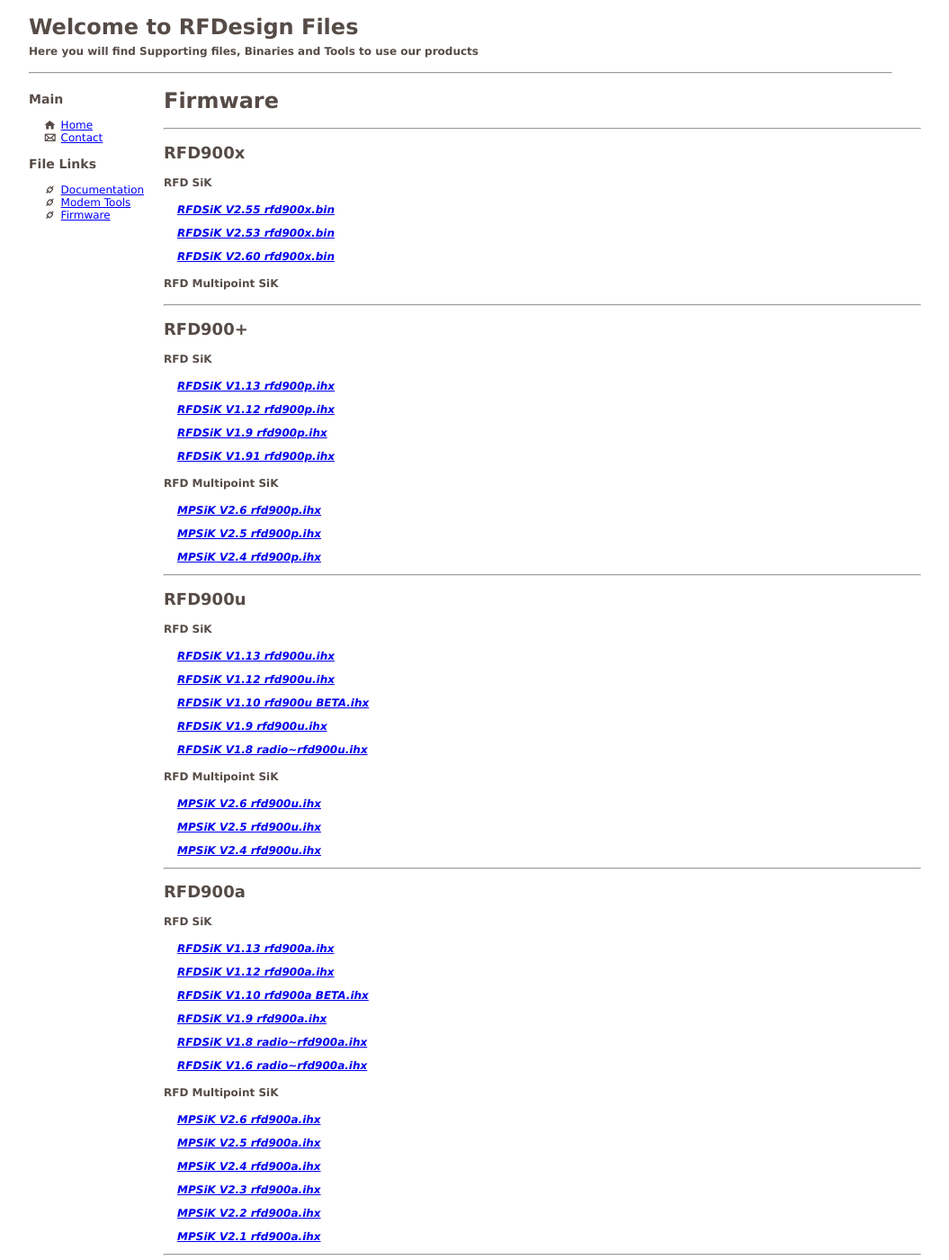
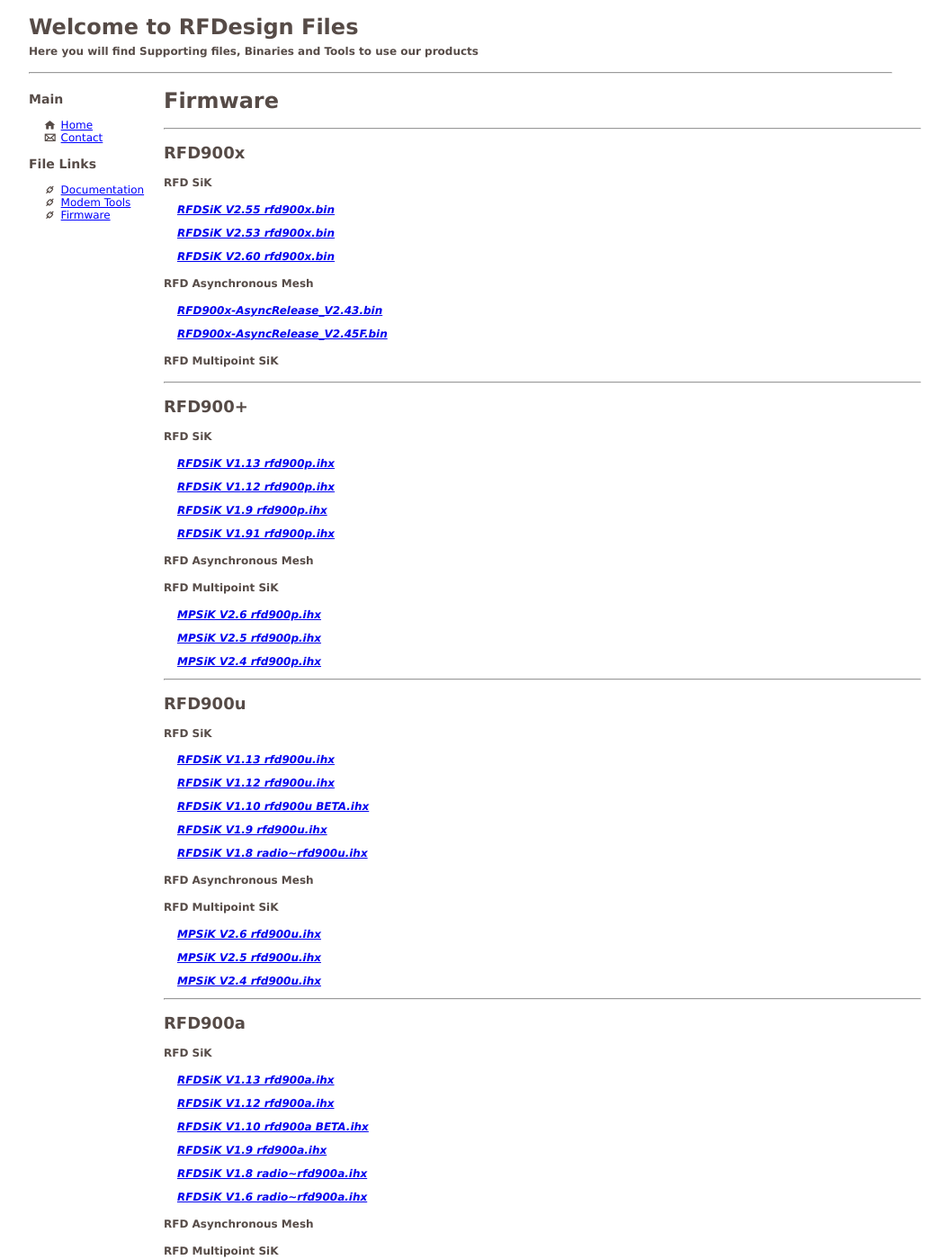
Before and after one commit to RFDesign/rfdesign.github.io, a Jekyll site: the page built from firmware.html, in a window 1280 px wide and 1400 px high. Shown: the whole window at 90% size, without its empty margins (26-1081 px from the left). Built offline with Jekyll 4.4.1, drawn with Linux system fonts in a browser that asks for light colours; some of the changed text lies outside the part shown.

Commit message:
Update firmware.html
Added Async

```diff
--- a/firmware.html
+++ b/firmware.html
@@ -15,6 +15,13 @@ title: Firmware
     </address>
     {% endfor %}
 
+    <h4>RFD Asynchronous Mesh</h4>
+    {% for file in modem.modems..Async %}
+    <address>
+        <p><strong><a href="{{site.baseurl}}/Files/firmware/{{file.file}}">{{file.file}}<a/></strong></p>
+    </address>
+    {% endfor %}
+
     <h4>RFD Multipoint SiK</h4>
     {% for file in modem.modems..MPSIK %}
     <address>
```
